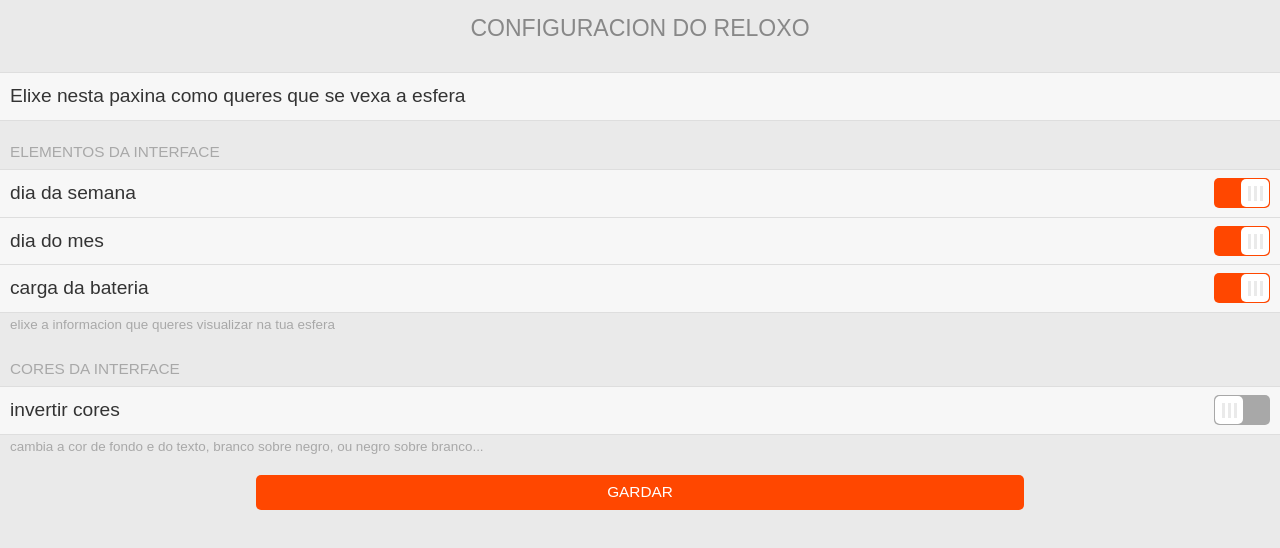
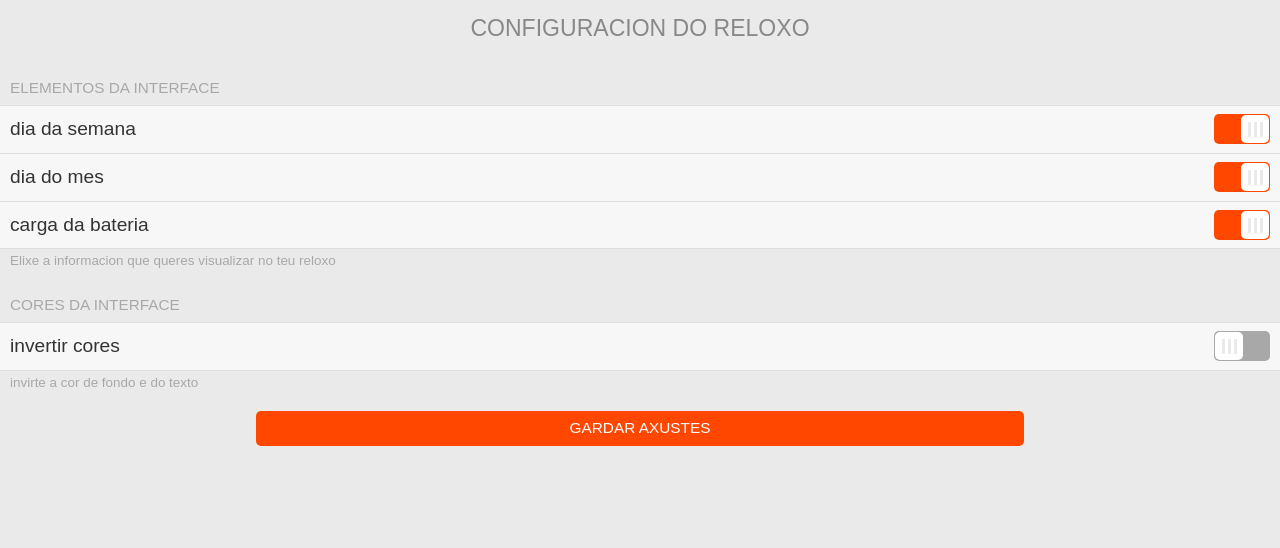
Before and after one commit to pazos/reloxo-pebble, a plain HTML site: page config/index.html in a window 1280 px wide. Drawn offline with Linux system fonts and the light colour scheme.

Commit message:
configuracion da app

```diff
--- a/config/index.html
+++ b/config/index.html
@@ -19,15 +19,6 @@
 
   <body>
     <h1 class='title'>configuracion do reloxo</h1>
-
-    <div class='item-container'>
-      <div class='item-container-content'>
-        <div class='item'>
-          Elixe nesta paxina como queres que se vexa a esfera
-        </div>
-      </div>
-    </div>
-
     <div class='item-container'>
       <div class='item-container-header'>elementos da interface</div>
       <div class='item-container-content'>
@@ -45,7 +36,7 @@
         </label>
       </div>
       <div class='item-container-footer'>
-        elixe a informacion que queres visualizar na tua esfera
+        Elixe a informacion que queres visualizar no teu reloxo
       </div>
     </div>
 
@@ -58,13 +49,13 @@
         </label>
       </div>
       <div class='item-container-footer'>
-        cambia a cor de fondo e do texto, branco sobre negro, ou negro sobre branco...
+        invirte a cor de fondo e do texto
       </div>
     </div>
 
     <div class='item-container'>
       <div class='button-container'>
-        <input id='save_button' type='button' class='item-button' value='GARDAR'>
+        <input id='save_button' type='button' class='item-button' value='GARDAR AXUSTES'>
       </div>
     </div>
   </body>
```
Also changed, not shown: config/fonts/PFDinDisplayPro-Light.woff (deleted), config/fonts/ptsans-regular.woff (deleted).
